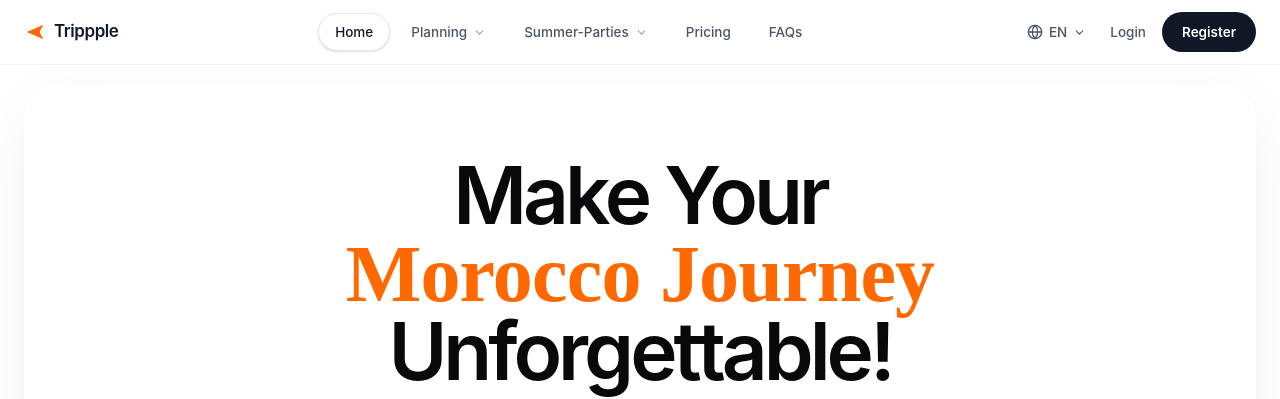
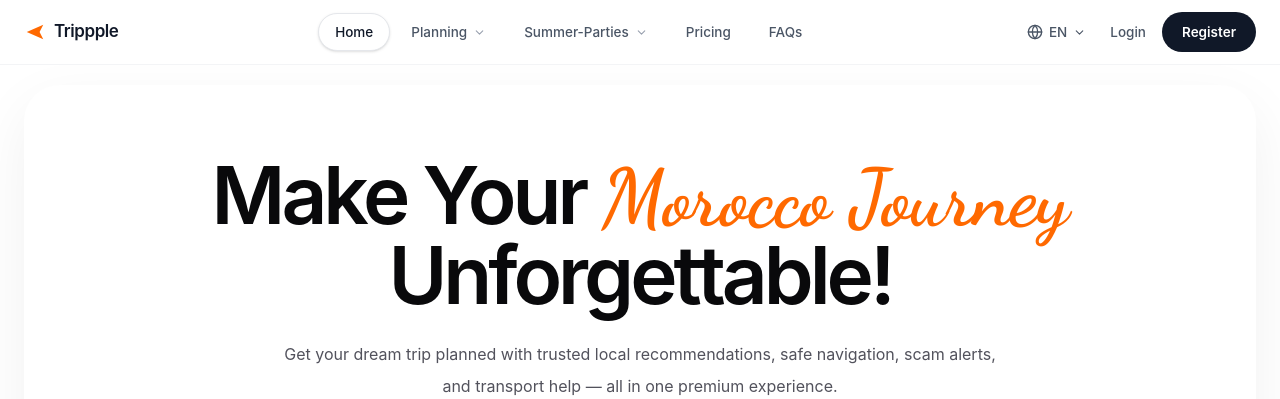
Before and after one commit to niaalae/hackathon, a React (Vite) app in the folder frontend/: page / in a window 1280 px wide. Shown: the top 399 px of the page. Built offline with nearby package versions, Linux system fonts and the light colour scheme.

Commit message:
fix the font

```diff
--- a/frontend/src/components/Hero.tsx
+++ b/frontend/src/components/Hero.tsx
@@ -127,7 +127,7 @@ export default function Hero() {
                 <span
                   className="inline-block text-orange-500"
                   style={{
-                    fontFamily: '"Brush Script MT", "Segoe Script", "Lucida Handwriting", cursive',
+                    fontFamily: '"Dancing Script", cursive',
                     fontWeight: 700,
                     letterSpacing: '-0.01em',
                   }}
--- a/frontend/src/index.css
+++ b/frontend/src/index.css
@@ -1,4 +1,4 @@
-@import url('https://fonts.googleapis.com/css2?family=Inter:wght@400;500;600;700;800&display=swap');
+@import url('https://fonts.googleapis.com/css2?family=Dancing+Script:wght@700&family=Inter:wght@400;500;600;700;800&display=swap');
 
 @import 'tailwindcss';
 
```
